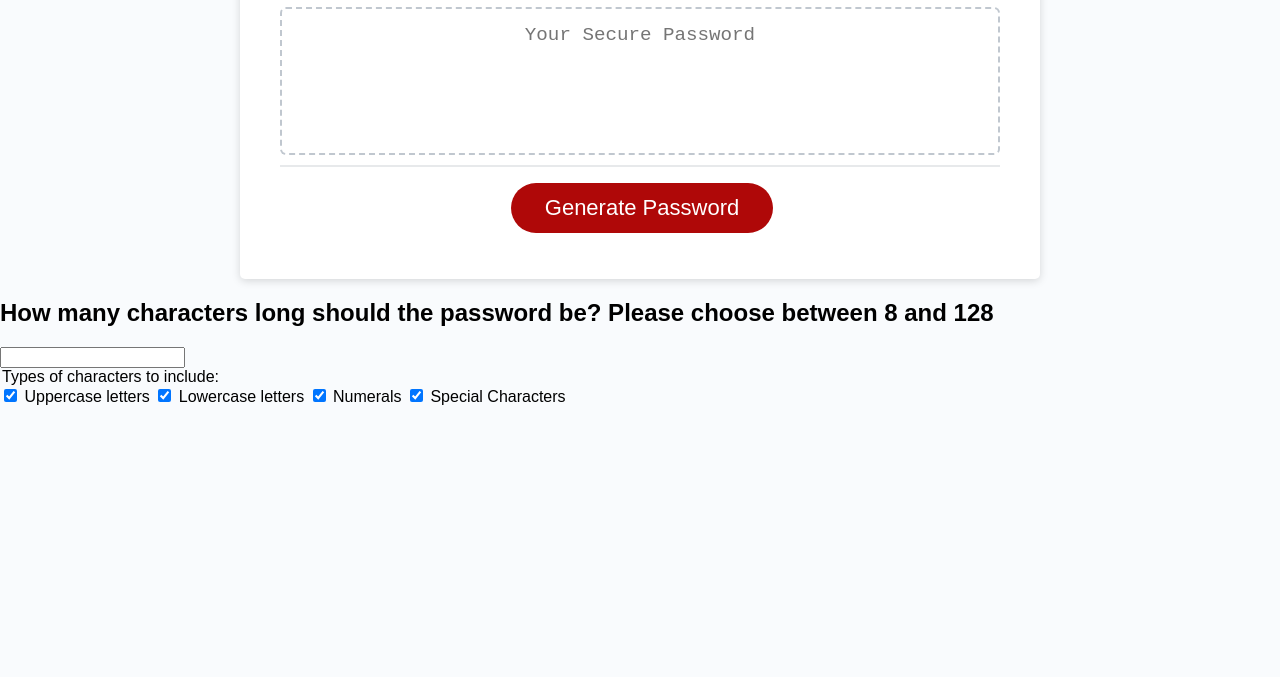
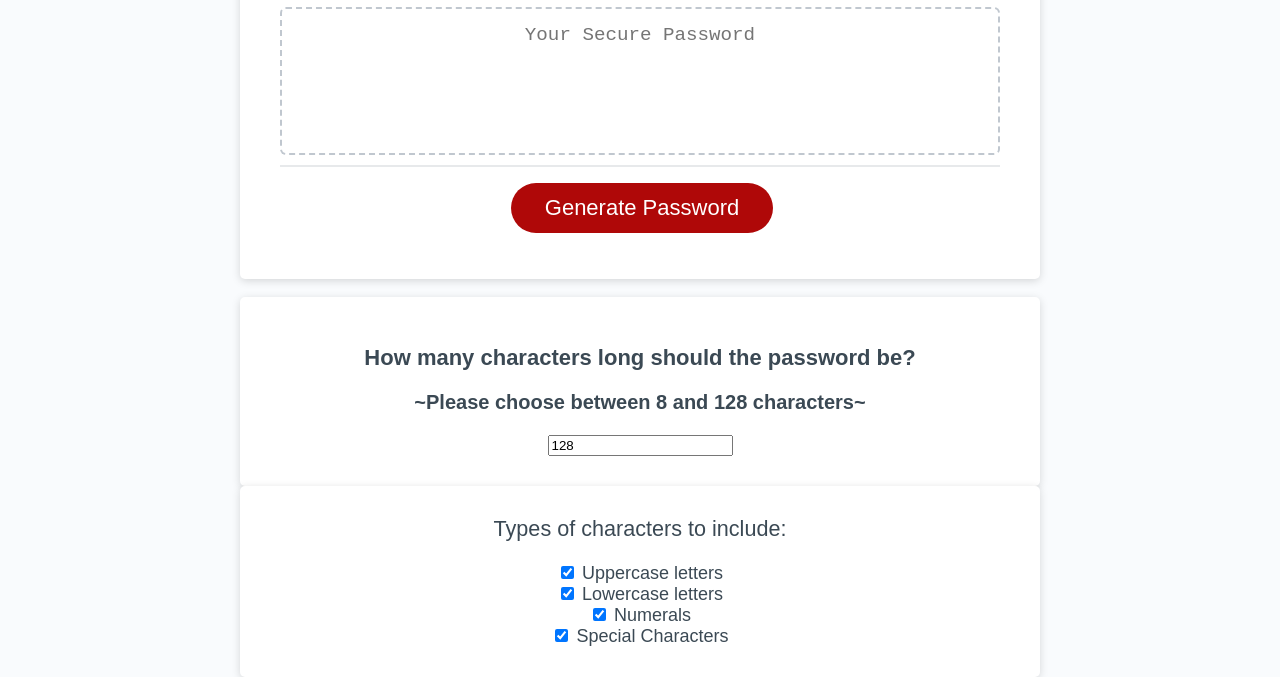
Before and after one commit to GnuArtemis/Password-Generator, a plain HTML site: page index.html in a window 1280 px wide. Shown: the part 241-918 px from the top of the page. Before the commit the page ends 800 px from the top, so only its background shows below. Drawn offline with Linux system fonts and the light colour scheme.

Commit message:
Added appropriate styling to the checkboxes and text entry sections

```diff
--- a/index.html
+++ b/index.html
@@ -14,7 +14,9 @@
       </header>
       <div class="card">
         <div class="card-header">
+          <a href="#upperCase" style="float: right;">Options</a>
           <h2>Generate a Password</h2>
+
         </div>
         <div class="card-body">
           <textarea
@@ -30,19 +32,27 @@
       </div>
     </div>
 
+    <br>
+
     <div class="container">
-      <h2>How many characters long should the password be? Please choose between 8 and 128</h2>
-      <input type="number" id="passwordLength">
+      <h2>How many characters long should the password be?</h2>
+      <h3>~Please choose between 8 and 128 characters~</h3>
+      <input type="number" id="passwordLength" value=128>
     </div>
+
 
     <div class="container">
       <legend>Types of characters to include: </legend>
+      <br>
       <input type="checkbox" name="chars" id="upperCase" checked>
       <label for="upperCase">Uppercase letters</label>
+      <br>
       <input type="checkbox" name="chars" id="lowerCase" checked>
       <label for="lowerCase">Lowercase letters</label>
+      <br>
       <input type="checkbox" name="chars" id="numerals" checked>
       <label for="numerals">Numerals</label>
+      <br>
       <input type="checkbox" name="chars" id="specialCharacters" checked>
       <label for="specialCharacters">Special Characters</label>
     </div>
--- a/style.css
+++ b/style.css
@@ -134,4 +134,28 @@ button[disabled] {
   .btn {
     font-size: 0.8rem;
   }
+
 }
+
+.container {
+  background-color: hsl(0, 0%, 100%);
+  border-radius: 5px;
+  border-width: 1px;
+  box-shadow: rgba(0, 0, 0, 0.15) 0px 2px 8px 0px;
+  color: hsl(206, 17%, 28%);
+  font-size: 18px;
+  margin: 0 auto;
+  max-width: 800px;
+  padding: 30px 40px;
+  text-align: center;
+}
+.container legend {
+  font-size: larger;
+}
+
+.container h2 {
+  font-size: 22px;
+}
+.container h3 {
+  font-size: 20px;
+}
```
Also changed, not shown: 1 other file.
